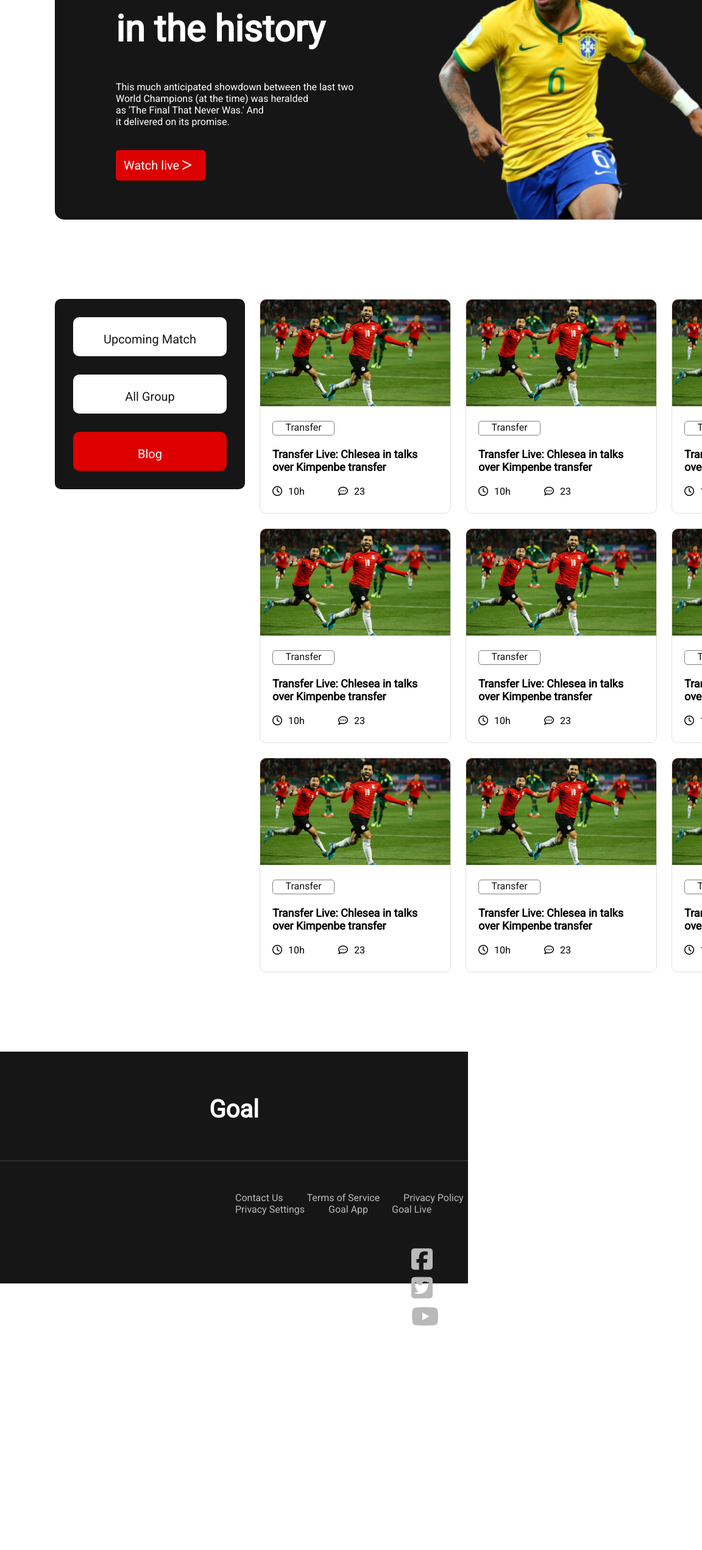
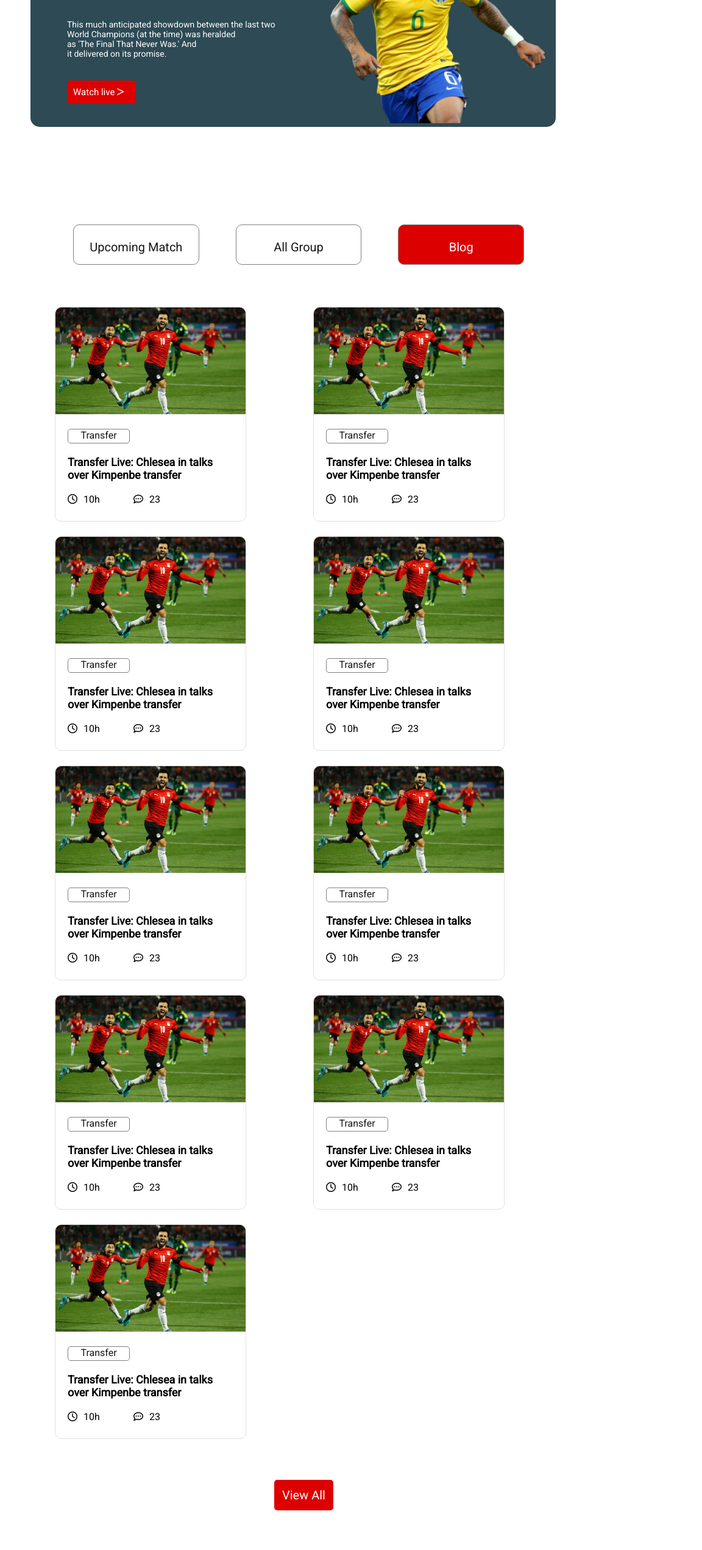
Before and after one commit to md-najmus-sakib/world-cup, a plain HTML site: page index.html in a window 768 px wide. Shown: the part 240-2781 px from the top of the page at 61% size, 1152 px wide, since content can reach past the window. Before the commit the page ends 2423 px from the top, so only its background shows below. Drawn offline with Linux system fonts and the light colour scheme.

Commit message:
added new code

```diff
--- a/index.html
+++ b/index.html
@@ -188,6 +188,11 @@
     </section>
     <!-- privious match section end -->
 
+    <!-- view all button -->
+    <div class="view-all-button">
+        <a href="">View All</a>
+    </div>
+
     <!-- footer start  -->
     <footer>
         <br><br>
@@ -198,8 +203,8 @@
             <a class="footer-anchor-link" href="">Terms of Service</a>
             <a class="footer-anchor-link" href="">Privacy Policy</a>
             <a class="footer-anchor-link" href="">Privacy Settings</a>
-            <a class="footer-anchor-link" href="">Goal App</a>
-            <a class="footer-anchor-link" href="">Goal Live</a>
+            <a class="footer-anchor-link2" href="">Goal App</a>
+            <a class="footer-anchor-link2" href="">Goal Live</a>
         </div>
         <div class="footer-icon">
             <a href="https://www.facebook.com" target="_blank"><i class="fa-brands fa-facebook-square"></i></a>
--- a/styles/index-style.css
+++ b/styles/index-style.css
@@ -11,7 +11,7 @@ body {
 
 /* banner styles */
 .banner {
-    background-color: #161616;
+    background-color: #2d4a55;
     width: 1330px;
     height: 550px;
     margin-top: 50px;
@@ -114,7 +114,7 @@ body {
     background-image: linear-gradient(to bottom right, rgb(225, 81, 81), orangered);
 }
 
-/* bos section end  */
+/* box section end  */
 
 
 .match-reply {
@@ -167,6 +167,9 @@ body {
 
 /* previous match section style end*/
 
+.view-all-button {
+    visibility: hidden;
+}
 
 /* footer styles */
 footer {
@@ -200,6 +203,13 @@ footer hr {
     margin-left: 35px;
 }
 
+.footer-anchor-link2 {
+    text-decoration: none;
+    color: #B9B9B9;
+    font-size: 16px;
+    margin-left: 35px;
+}
+
 .footer-icon {
     margin-top: 50px;
     margin-left: 645px;
@@ -210,3 +220,96 @@ footer hr {
     margin-left: 30px;
     font-size: 40px;
 }
+
+
+/* styles for Tablet */
+
+@media only screen and (min-width:668px) and (max-width:1024px) {
+    .banner {
+        background-color: #2d4a55;
+        width: 862px;
+        height: 398px;
+        margin-top: 50px;
+        margin-left: 50px;
+        margin-right: 50px;
+    }
+
+    .banner-text-section {
+        margin-top: 5px;
+        margin-left: 60px;
+    }
+
+    .banner-text-section h1 {
+        font-size: 42px;
+    }
+
+    .banner-text-section p {
+        font-size: 14px;
+        margin-bottom: 45px;
+    }
+
+    .banner-button {
+        padding: 10px;
+        font-size: 15px;
+    }
+
+    #banner-image {
+        margin-top: 20px;
+        margin-left: 90px;
+        height: 372px;
+    }
+
+    .upcoming-match {
+        background-color: #FFFFFF;
+        width: 800px;
+        height: 65px;
+        margin-bottom: 100px;
+    }
+
+    .upcoming-match-div {
+        display: flex;
+    }
+
+    .upcoming-match-div a {
+        border: 1px solid gray;
+    }
+
+    .previous-match {
+        display: grid;
+        grid-template-columns: repeat(1, 1fr);
+    }
+
+    .match-reply {
+        display: grid;
+        grid-template-columns: repeat(2, 1fr);
+    }
+
+    .view-all-button a {
+        text-decoration: none;
+        color: #FFFFFF;
+        font-size: 20px;
+        background-color: #DD0000;
+        padding: 13px;
+        border-radius: 5px;
+    }
+
+    .view-all-button {
+        visibility: visible;
+        margin-top: 80px;
+        margin-left: 450px;
+    }
+
+    footer {
+        width: 993px;
+        height: 420px;
+        margin-top: 80px;
+    }
+
+    .footer-icon {
+        margin-left: 380px;
+    }
+
+    .footer-anchor {
+        margin-left: 50px;
+    }
+}
--- a/styles/upcoming-style.css
+++ b/styles/upcoming-style.css
@@ -11,7 +11,7 @@ body {
 
 /* banner styles */
 .banner {
-    background-color: #161616;
+    background-color: #2d4a55;
     width: 1330px;
     height: 550px;
     margin-top: 50px;
```
